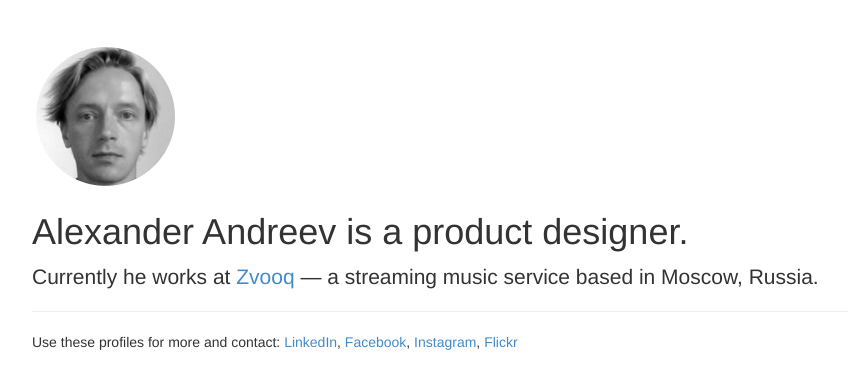
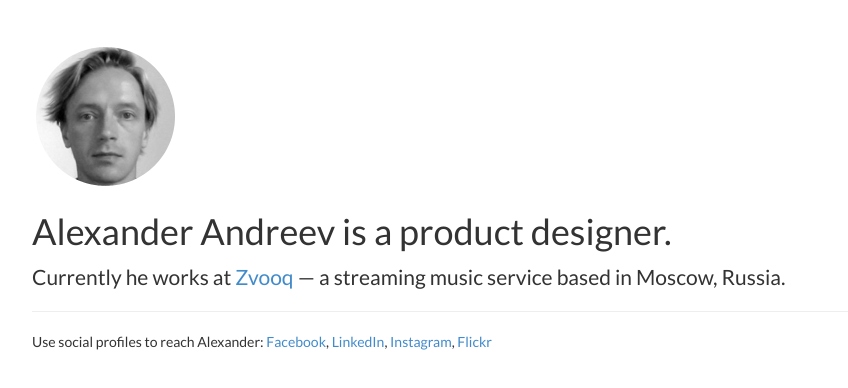
Before and after one commit to heyblackbox/heyblackbox.github.io, a plain HTML site: page index.html in a window 1280 px wide. Shown: the whole page, without its empty margins (38-886 px from the left). Drawn offline with nearby package versions, Linux system fonts and the light colour scheme.

Commit message:
lato font

```diff
--- a/css/heyblackbox.css
+++ b/css/heyblackbox.css
@@ -1,4 +1,4 @@
 .container {
 	margin-top: 3em;
-
+	font-family: 'Lato', sans-serif;
 }
--- a/index.html
+++ b/index.html
@@ -8,7 +8,9 @@
 
     <!-- Bootstrap -->
     <link href="css/bootstrap.min.css" rel="stylesheet">
+    <link href='http://fonts.googleapis.com/css?family=Lato' rel='stylesheet' type='text/css'>
     <link href="css/heyblackbox.css" rel="stylesheet">
+
 
     <!-- HTML5 Shim and Respond.js IE8 support of HTML5 elements and media queries -->
     <!-- WARNING: Respond.js doesn't work if you view the page via file:// -->
@@ -23,7 +25,7 @@
      <h1>Alexander Andreev is a product designer.</h1>
 	 <p class="lead">Currently he works at <a href="http://zvooq.com" target="_blank">Zvooq</a> — a streaming music service based in Moscow, Russia.</p>
 	 <hr>
-	 <p>Use these profiles for more and contact: <a href="https://www.linkedin.com/pub/alexander-andreev/5a/445/80b" target="_blank>">LinkedIn</a>, <a href="https://www.facebook.com/alexander.andreyev" target="_blank>">Facebook</a>, <a href="http://instagram.com/heyblackbox" target="_blank>">Instagram</a>, <a href="https://www.flickr.com/photos/heyblackbox/" target="_blank>">Flickr</a> </p>
+	 <p>Use social profiles to reach Alexander: <a href="https://www.facebook.com/alexander.andreyev" target="_blank>">Facebook</a>, <a href="https://www.linkedin.com/pub/alexander-andreev/5a/445/80b" target="_blank>">LinkedIn</a>,  <a href="http://instagram.com/heyblackbox" target="_blank>">Instagram</a>, <a href="https://www.flickr.com/photos/heyblackbox/" target="_blank>">Flickr</a> </p>
 
 
 	</div>
```
